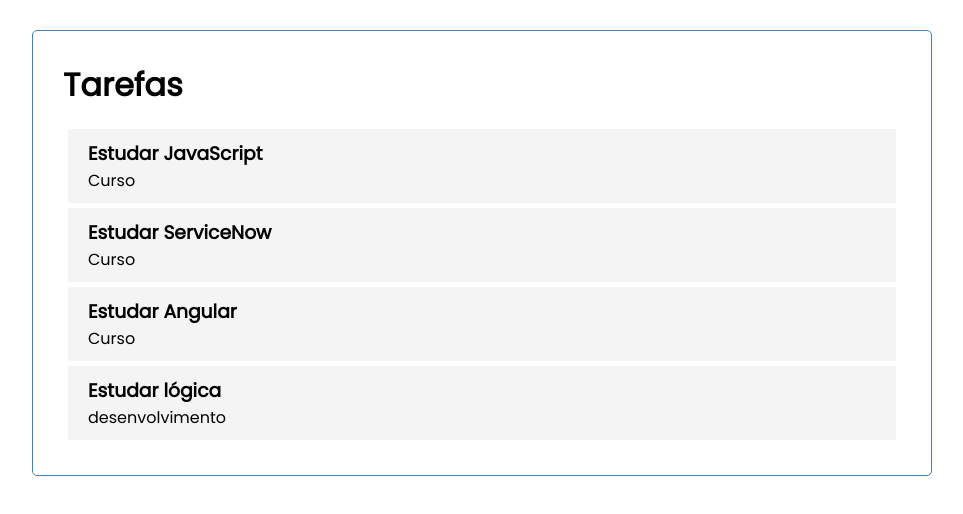
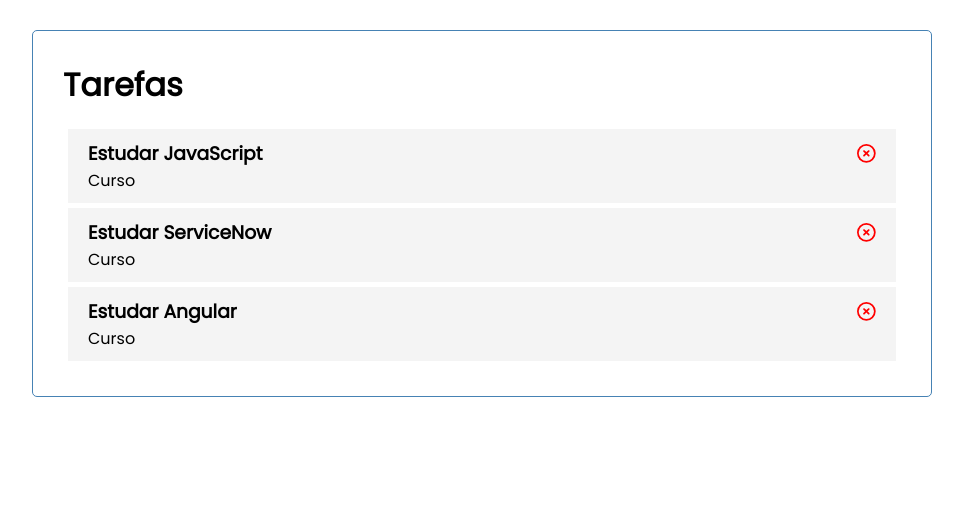
Before and after one commit to sergioruza/lista-de-tarefas-angular, an Angular app: page / in a window 1280 px wide. Shown: the top 514 px of the page, without its empty margins (158-1121 px from the left). Built offline with nearby package versions, Linux system fonts and the light colour scheme; data requests are answered from the project's data file.

Commit message:
feat: maracar tarefa como concluída

```diff
--- a/db.json
+++ b/db.json
@@ -4,7 +4,7 @@
       "id": "1",
       "tarefa": "Estudar JavaScript",
       "categoria": "Curso",
-      "concluido": true
+      "concluido": false
     },
     {
       "id": "2",
@@ -17,12 +17,6 @@
       "tarefa": "Estudar Angular",
       "categoria": "Curso",
       "concluido": false
-    },
-    {
-      "id": "4",
-      "tarefa": "Estudar lógica",
-      "categoria": "desenvolvimento",
-      "concluido": true
     }
   ]
 }
--- a/package.json
+++ b/package.json
@@ -20,6 +20,9 @@
     "@angular/platform-server": "^19.2.0",
     "@angular/router": "^19.2.0",
     "@angular/ssr": "^19.2.13",
+    "@fortawesome/angular-fontawesome": "^1.0.0",
+    "@fortawesome/free-brands-svg-icons": "^6.7.1",
+    "@fortawesome/free-regular-svg-icons": "^6.7.1",
     "express": "^4.18.2",
     "json-server": "^1.0.0-beta.3",
     "rxjs": "~7.8.0",
--- a/src/app/components/task-item/task-item.component.html
+++ b/src/app/components/task-item/task-item.component.html
@@ -1,4 +1,6 @@
-<div class="task">
-  <h3>{{tarefa.tarefa}}</h3>
+<div class="task" (dblclick)="onToggle(tarefa)" [ngClass]="{reminder: tarefa.concluido}">
+  <h3>{{tarefa.tarefa}}
+    <fa-icon [icon]="faTimesCircle" [ngStyle]="{'color': 'red'}" (click)="onDelete(tarefa)"></fa-icon>
+  </h3>
   <p>{{tarefa.categoria}}</p>
 </div>
--- a/src/app/components/task-item/task-item.component.ts
+++ b/src/app/components/task-item/task-item.component.ts
@@ -1,12 +1,26 @@
-import { Component, Input } from '@angular/core';
+import { Component, Input, Output, EventEmitter } from '@angular/core';
 import { Tarefa } from '../../../Tarefa';
+import { faTimesCircle } from '@fortawesome/free-regular-svg-icons'
+import { FontAwesomeModule } from '@fortawesome/angular-fontawesome'
+import { CommonModule } from '@angular/common';
 
 @Component({
   selector: 'app-task-item',
-  imports: [],
+  imports: [FontAwesomeModule, CommonModule],
   templateUrl: './task-item.component.html',
   styleUrl: './task-item.component.css'
 })
 export class TaskItemComponent {
-  @Input() tarefa!: Tarefa
+  @Input() tarefa!: Tarefa;
+  @Output() onDeleteTask = new EventEmitter<Tarefa>
+  @Output() onToggleConcluido = new EventEmitter<Tarefa>()
+  faTimesCircle = faTimesCircle;
+
+  onDelete(tarefa: Tarefa) {
+    this.onDeleteTask.emit(tarefa)
+  }
+
+  onToggle(tarefa: Tarefa) {
+    this.onToggleConcluido.emit(tarefa);
+  }
 }
--- a/src/app/components/tasks/tasks.component.html
+++ b/src/app/components/tasks/tasks.component.html
@@ -1 +1,2 @@
-<app-task-item *ngFor="let tarefa of tarefas" [tarefa]="tarefa" />
+<app-task-item *ngFor="let tarefa of tarefas" [tarefa]="tarefa" (onDeleteTask)="deleteTask($event)"
+  (onToggleConcluido)="toggleConcluido($event)" />
--- a/src/app/components/tasks/tasks.component.ts
+++ b/src/app/components/tasks/tasks.component.ts
@@ -24,4 +24,13 @@
 
     })
   }
+
+  deleteTask(tarefa: Tarefa) {
+    this.taskService.deleteTask(tarefa).subscribe(() => (this.tarefas = this.tarefas.filter((t) => t.id === tarefa.id)))
+  }
+  toggleConcluido(tarefa: Tarefa) {
+    tarefa.concluido = !tarefa.concluido
+
+    this.taskService.updateTask(tarefa).subscribe()
+  }
 }
--- a/src/app/services/task.service.ts
+++ b/src/app/services/task.service.ts
@@ -16,4 +16,11 @@
     return this.http.get<Tarefa[]>(this.apiUrl)
   }
 
+  deleteTask(tarefa: Tarefa): Observable<Tarefa> {
+    return this.http.delete<Tarefa>(`${this.apiUrl}/${tarefa.id}`)
+  }
+
+  updateTask(tarefa: Tarefa): Observable<Tarefa> {
+    return this.http.put<Tarefa>(`${this.apiUrl}/${tarefa.id}`, tarefa)
+  }
 }
```
Also changed, not shown: 1 other file (tests, documents, lock files or other folders).
